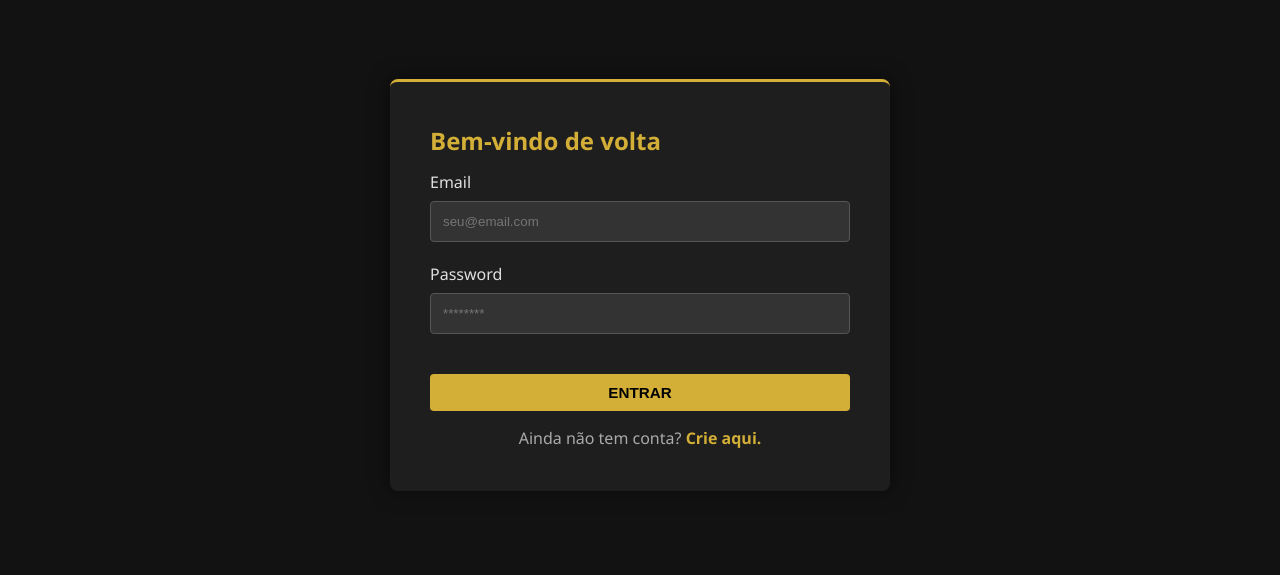
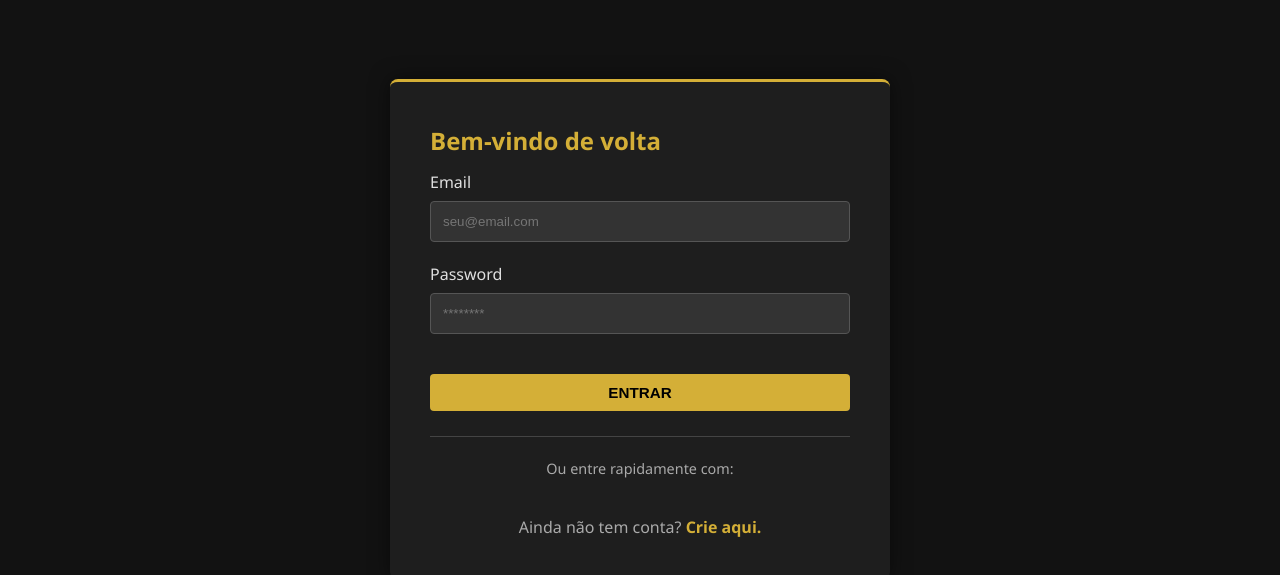
Before and after one commit to duaz24/RoyalDrive_, a website: page RoyalDrive-main/public/login.html in a window 1280 px wide. Shown: the part 79-654 px from the top of the page. Drawn offline with Linux system fonts and the light colour scheme.

Commit message:
Add Google Sign-In button to login page

```diff
--- a/RoyalDrive-main/public/login.html
+++ b/RoyalDrive-main/public/login.html
@@ -6,6 +6,8 @@
     <title>Login - RoyalDrive</title>
     <link rel="icon" type="image/png" href="/favicon.png">
     <link rel="stylesheet" href="style.css">
+
+    <script src="https://accounts.google.com/gsi/client" async defer></script>
 </head>
 <body>
 
@@ -26,7 +28,12 @@
             <button type="submit" class="btn" style="width: 100%; margin-top: 20px;">ENTRAR</button>
         </form>
 
-        <p style="margin-top: 15px; text-align: center; color: #aaa;">
+        <div style="margin-top: 25px; text-align: center; border-top: 1px solid #444; padding-top: 20px;">
+            <p style="color: #aaa; margin-bottom: 15px; font-size: 0.9em;">Ou entre rapidamente com:</p>
+            <div id="google-btn" style="display: flex; justify-content: center;"></div>
+        </div>
+
+        <p style="margin-top: 20px; text-align: center; color: #aaa;">
             Ainda não tem conta? <a href="registar.html" style="color: #d4af37; font-weight: bold;">Crie aqui.</a>
         </p>
 
```
